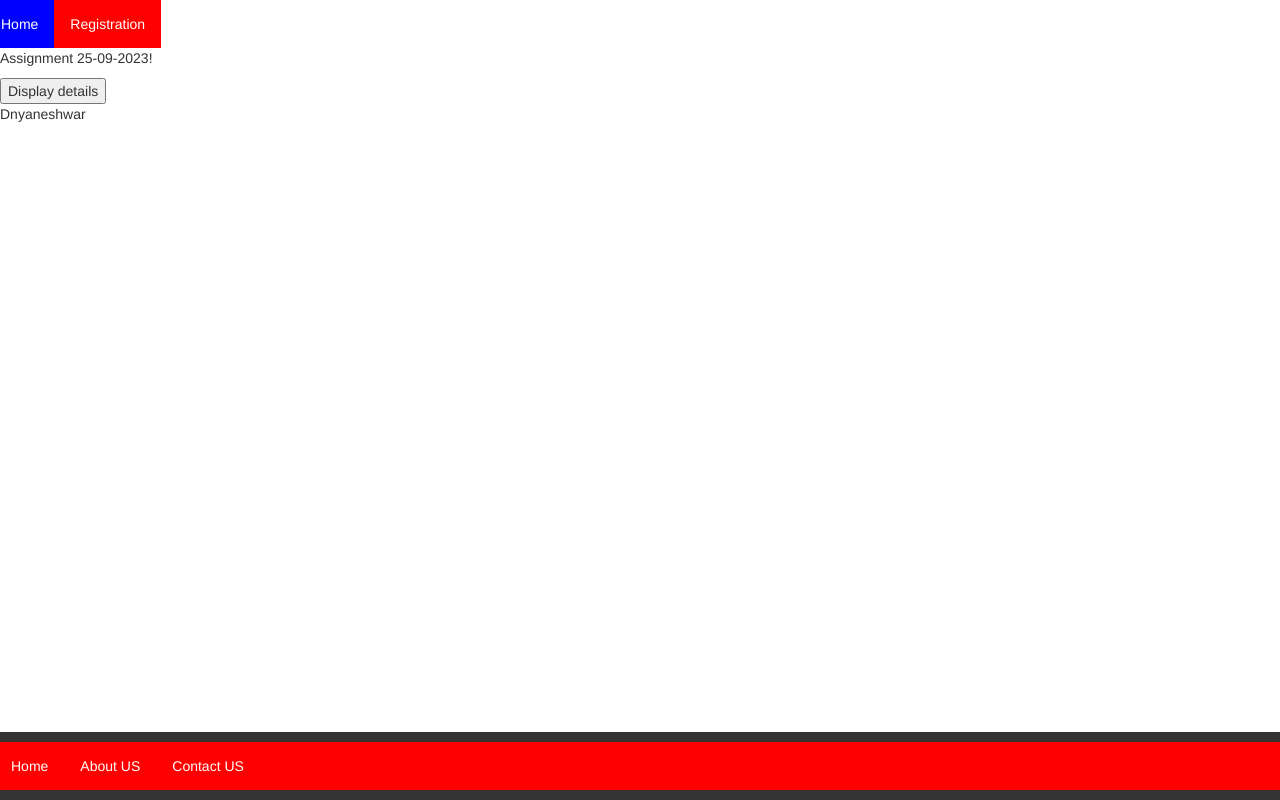
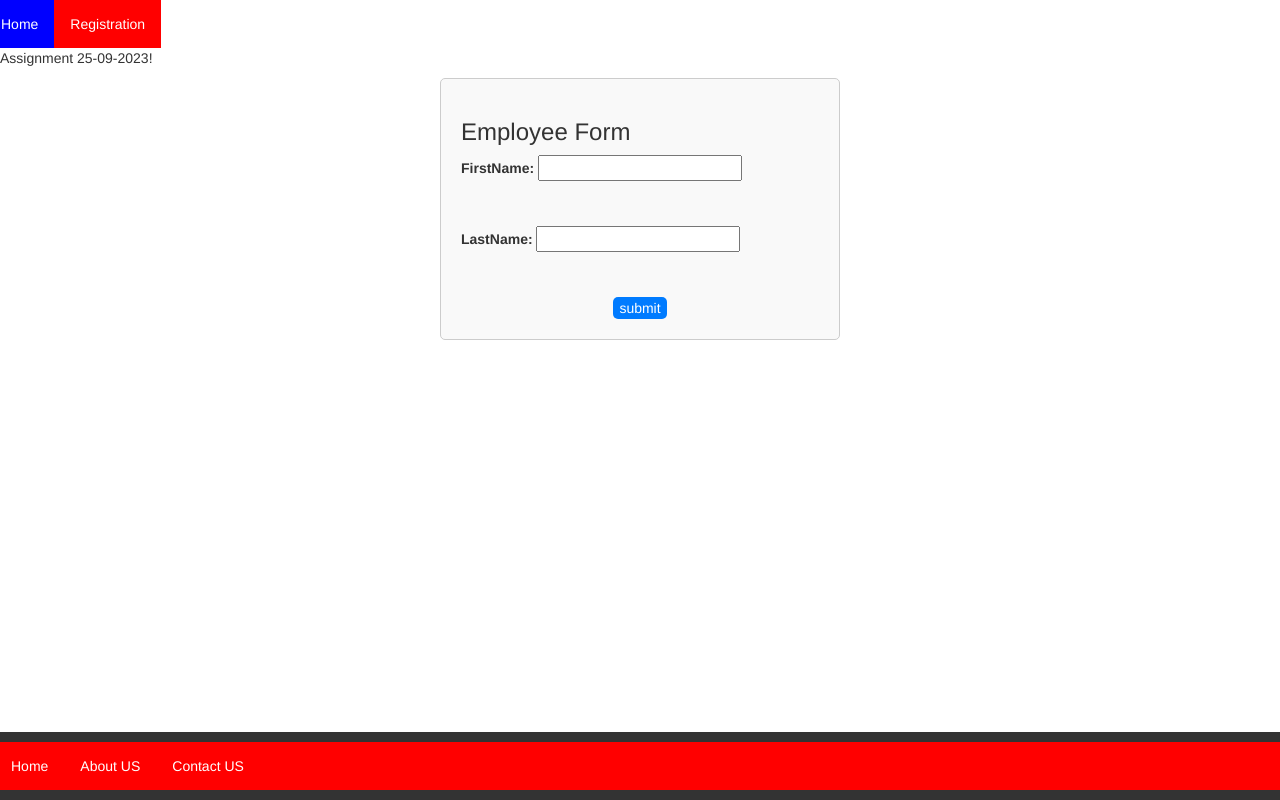
Before and after one commit to sdnyanesh352/quest-front, an Angular app: page /contactUs in a window 1280 px wide. Built offline with nearby package versions, Linux system fonts and the light colour scheme.

Commit message:
new chnages added

```diff
--- a/src/app/app.module.ts
+++ b/src/app/app.module.ts
@@ -12,7 +12,7 @@ import { HeaderComponent } from './components/header/header.component';
 import { FooterComponent } from './components/footer/footer.component';
 import { Routes } from '@angular/router';
 import { ContactUsComponent } from './components/contact-us/contact-us.component';
-
+import {  ReactiveFormsModule } from '@angular/forms';
 
 
 @NgModule({
@@ -28,7 +28,7 @@ import { ContactUsComponent } from './components/contact-us/contact-us.component
   ],
   imports: [
     BrowserModule,
-    AppRoutingModule,FormsModule
+    AppRoutingModule,FormsModule,ReactiveFormsModule
   ],
   providers: [],
   bootstrap: [AppComponent]
--- a/src/app/components/contact-us/contact-us.component.css
+++ b/src/app/components/contact-us/contact-us.component.css
@@ -1,4 +1,22 @@
-.blue-background{
-    background-color: blue;
-    color: white;
+.employee-form{
+    max-width: 400px;
+    margin: 0 auto;
+    padding: 20px;
+    border: 1px solid #ccc;
+    border-radius: 5px;
+    background-color: #f9f9f9;
+    }
+.form-group{
+    margin-bottom: 20px;
 }
+button{
+    background-color: #007bff;
+    color: #fff;
+    padding: 10px 20 px;
+    border: none;
+    border-radius: 5px;
+    cursor: pointer;
+}
+.button-container{
+    text-align: center;
+}
--- a/src/app/components/contact-us/contact-us.component.html
+++ b/src/app/components/contact-us/contact-us.component.html
@@ -1,8 +1,45 @@
 <p>Assignment 25-09-2023!</p>
 
-<button (click)="toggleText()">Display details</button>
+<form [formGroup]="empform" (ngSubmit)="submit()" class="employee-form">
 
-<p *ngIf="isVisible"> {{details}}</p>
-<ul>
-<p [ngClass]="{'blue-background':click>4}" *ngFor="let click of countClick">{{click}}</p>
-</ul>
+    <h3>Employee Form</h3>
+<div class="form-group">
+    <label> FirstName:
+
+        <input type="text" formControlName="firstName" [pattern]="namepattern">
+
+    <div style="color:red;" *ngIf="empform.controls['firstName'].touched && empform.controls['firstName'].invalid">
+
+    <span *ngIf="empform.controls['firstName'].hasError('required')">name is required</span>
+
+    <span *ngIf="empform.controls['firstName'].hasError('pattern')">only alphabets between 2 to 15 characters</span>
+
+    </div>
+
+</label>
+</div>
+
+<br>
+<div class="form-group">
+<label> LastName:
+
+    <input type="text" formControlName="lastName" [pattern]="lastnamepattern">
+    <div style="color:red;" *ngIf="empform.controls['lastName'].touched && empform.controls['lastName'].invalid">
+
+        <span *ngIf="empform.controls['lastName'].hasError('required')">name is required</span>
+
+        <span *ngIf="empform.controls['lastName'].hasError('pattern')">only alphabets between 2 to 15 characters</span>
+
+        </div>
+
+
+
+</label>
+</div>
+<br>
+
+
+<div class="button-container">
+<button type="submit">submit</button>
+</div>
+</form>
--- a/src/app/components/contact-us/contact-us.component.ts
+++ b/src/app/components/contact-us/contact-us.component.ts
@@ -8,14 +8,6 @@ import { EmployeeForm } from '../../components/model/employeeform';
   styleUrls: ['./contact-us.component.css']
 })
 export class ContactUsComponent {
-  details:string="Dnyaneshwar";
-  countClick:number[]=[];
-  isVisible:boolean=true;
-  toggleText(){
-    this.isVisible=!this.isVisible;
-    this.countClick.push(this.countClick.length+1);
-
-  }
   emp!:EmployeeForm[];
 
   empform!:FormGroup;
@@ -38,6 +30,7 @@ export class ContactUsComponent {
       {
 
         firstName:['',[Validators.required,Validators.pattern(this.namepattern)]],
+
         lastName:['',[Validators.required,Validators.pattern(this.lastnamepattern)]]
 
       }
@@ -60,4 +53,5 @@ export class ContactUsComponent {
 
   }
 
+
 }
```
